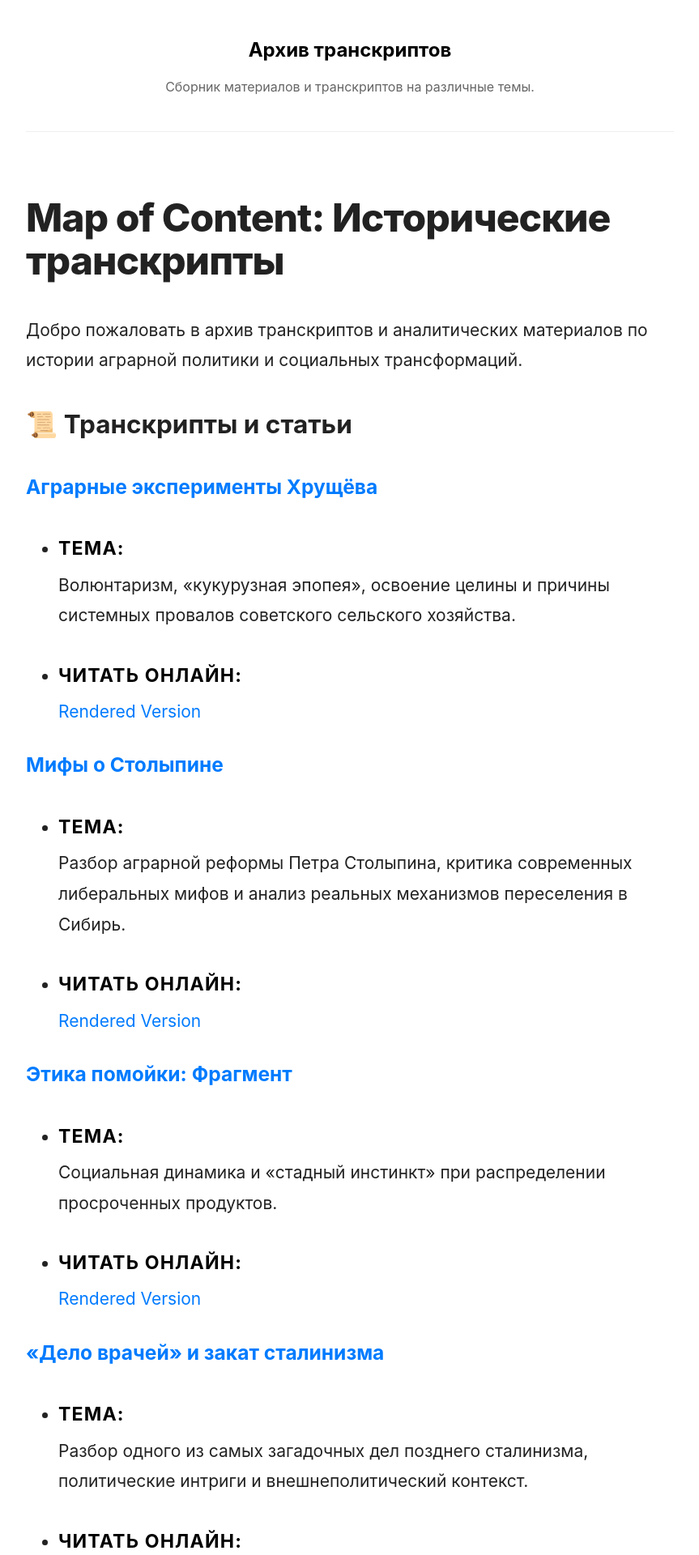
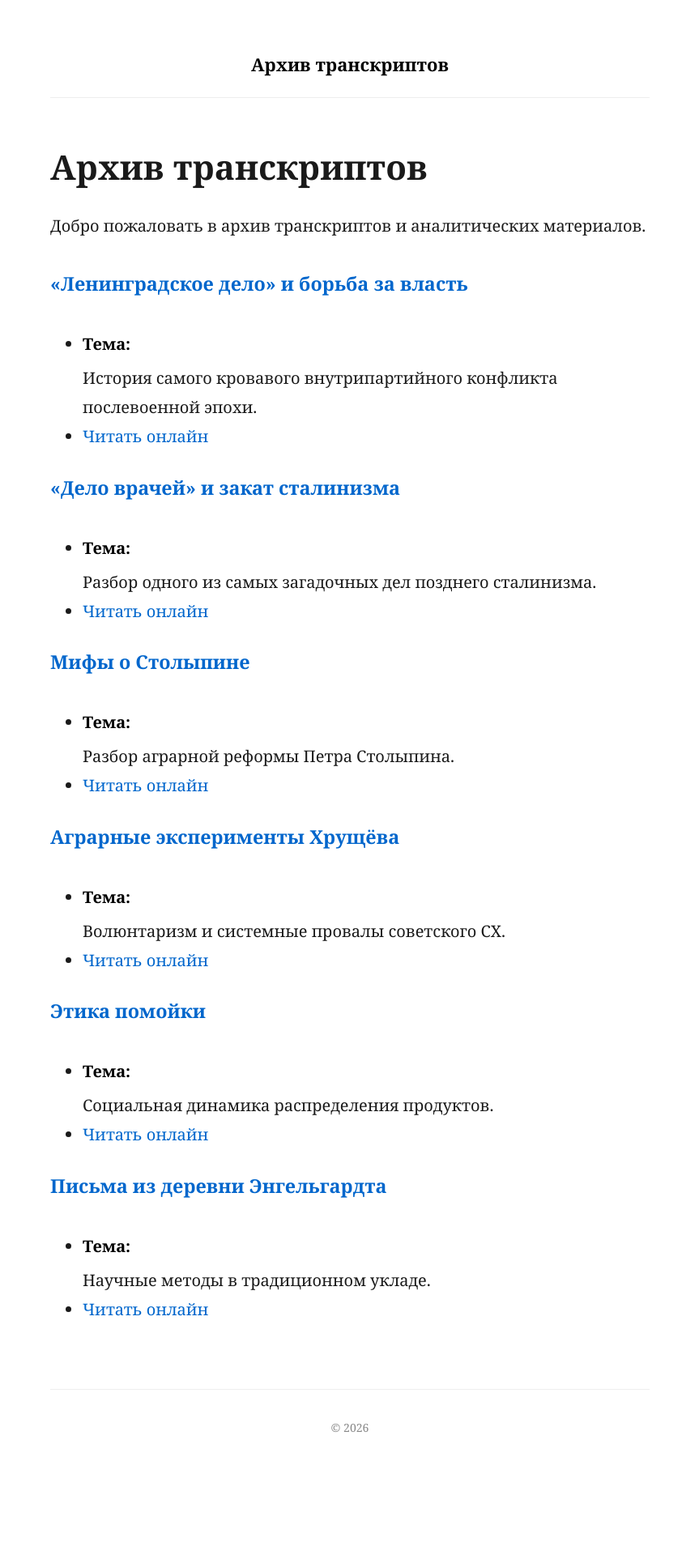
Before and after one commit to alexshanov/transcripts, a Jekyll site: the page built from index.md, in a window 1280 px wide. Shown: the top 1920 px of the page at 81% size, without its empty margins (208-1071 px from the left). Built offline with Jekyll 4.4.1, drawn with Linux system fonts in a browser that asks for light colours; our own code applies the rules of GitHub Pages for plain Markdown files; after the commit the page ends 1857 px from its top, so only the background shows below that; some of the changed text lies outside the part shown.

Commit message:
Full version push with direct layout fix

```diff
--- a/_config.yml
+++ b/_config.yml
@@ -1,4 +1,5 @@
-baseurl: "/transcripts"
 title: Архив транскриптов
 description: Сборник материалов и транскриптов на различные темы.
-# Theme disabled for full custom layout control
+# Minimal config to avoid deployment issues
+markdown: kramdown
+highlighter: rouge
--- a/_layouts/default.html
+++ b/_layouts/default.html
@@ -9,30 +9,28 @@
         body {
             margin: 0;
             padding: 0;
-            font-family: -apple-system, BlinkMacSystemFont, "Segoe UI", Roboto, Georgia, serif;
+            font-family: "Georgia", serif;
             line-height: 1.8;
-            color: #222;
+            color: #1a1a1a;
             background-color: #fff;
-            font-size: 21px;
-            /* Telegraph-like large text */
+            font-size: 20px;
         }
 
         .container {
-            max-width: 800px;
+            max-width: 740px;
             margin: 0 auto;
-            padding: 40px 20px;
+            padding: 60px 20px;
         }
 
         header {
             text-align: center;
-            margin-bottom: 80px;
-            padding-bottom: 40px;
+            margin-bottom: 60px;
             border-bottom: 1px solid #eee;
+            padding-bottom: 20px;
         }
 
         header h1 {
-            font-size: 24px;
-            font-weight: 700;
+            font-size: 22px;
             margin: 0;
         }
 
@@ -41,45 +39,27 @@
             text-decoration: none;
         }
 
-        header p {
-            font-size: 16px;
-            color: #666;
-            margin: 10px 0 0 0;
-        }
-
         main h1 {
-            font-size: 48px;
-            line-height: 1.1;
-            margin-bottom: 40px;
+            font-size: 42px;
+            line-height: 1.2;
+            margin-bottom: 30px;
             font-weight: 800;
-            letter-spacing: -0.02em;
         }
 
         p {
-            margin-bottom: 1.5em;
+            margin-bottom: 1.6em;
         }
 
         strong {
             display: block;
-            margin-top: 1.5em;
-            margin-bottom: 0.2em;
-            font-size: 1.1em;
+            margin-top: 1.8em;
+            margin-bottom: 0.3em;
+            font-weight: 700;
             color: #000;
-            text-transform: uppercase;
-            letter-spacing: 0.05em;
-        }
-
-        footer {
-            margin-top: 100px;
-            padding-top: 40px;
-            border-top: 1px solid #eee;
-            text-align: center;
-            font-size: 14px;
-            color: #888;
         }
 
         a {
-            color: #007bff;
+            color: #0066cc;
             text-decoration: none;
         }
 
@@ -87,25 +67,13 @@
             text-decoration: underline;
         }
 
-        /* Index page list styling */
-        ul.transcript-list {
-            list-style: none;
-            padding: 0;
-        }
-
-        ul.transcript-list li {
-            margin-bottom: 40px;
-        }
-
-        ul.transcript-list h3 {
-            margin: 0 0 10px 0;
-            font-size: 28px;
-        }
-
-        ul.transcript-list p {
-            margin: 0;
-            font-size: 18px;
-            color: #555;
+        footer {
+            margin-top: 80px;
+            text-align: center;
+            font-size: 14px;
+            color: #888;
+            border-top: 1px solid #eee;
+            padding-top: 20px;
         }
     </style>
 </head>
@@ -113,17 +81,14 @@
 <body>
     <div class="container">
         <header>
-            <h1><a href="{{ site.baseurl }}/">{{ site.title }}</a></h1>
-            <p>{{ site.description }}</p>
+            <h1><a href="./">Архив транскриптов</a></h1>
         </header>
-
         <main>
             {{ content }}
         </main>
-
         <footer>
-            <p>&copy; {{ site.time | date: '%Y' }} {{ site.title }}</p>
-            </main>
+            <p>&copy; {{ site.time | date: '%Y' }}</p>
+        </footer>
     </div>
 </body>
 
--- a/index.md
+++ b/index.md
@@ -2,42 +2,30 @@
 layout: default
 ---
 
-# Map of Content: Исторические транскрипты
+# Архив транскриптов
 
+Добро пожаловать в архив транскриптов и аналитических материалов.
 
-Добро пожаловать в архив транскриптов и аналитических материалов по истории аграрной политики и социальных трансформаций.
+### [«Ленинградское дело» и борьба за власть](leningrad_affair.md)
+*   **Тема:** История самого кровавого внутрипартийного конфликта послевоенной эпохи.
+*   [Читать онлайн](leningrad_affair.html)
 
-## 📜 Транскрипты и статьи
+### [«Дело врачей» и закат сталинизма](doctors_plot.md)
+*   **Тема:** Разбор одного из самых загадочных дел позднего сталинизма.
+*   [Читать онлайн](doctors_plot.html)
+
+### [Мифы о Столыпине](stolypin_myths.md)
+*   **Тема:** Разбор аграрной реформы Петра Столыпина.
+*   [Читать онлайн](stolypin_myths.html)
 
 ### [Аграрные эксперименты Хрущёва](khrushchev_agriculture.md)
-*   **Тема:** Волюнтаризм, «кукурузная эпопея», освоение целины и причины системных провалов советского сельского хозяйства.
-*   **Читать онлайн:** [Rendered Version](https://alexshanov.github.io/transcripts/khrushchev_agriculture.html)
+*   **Тема:** Волюнтаризм и системные провалы советского СХ.
+*   [Читать онлайн](khrushchev_agriculture.html)
 
-### [Мифы о Столыпине](stolypin_myths.md)
-*   **Тема:** Разбор аграрной реформы Петра Столыпина, критика современных либеральных мифов и анализ реальных механизмов переселения в Сибирь.
-*   **Читать онлайн:** [Rendered Version](https://alexshanov.github.io/transcripts/stolypin_myths.html)
-
-### [Этика помойки: Фрагмент](dumpster_ethics.md)
-*   **Тема:** Социальная динамика и «стадный инстинкт» при распределении просроченных продуктов.
-*   **Читать онлайн:** [Rendered Version](https://alexshanov.github.io/transcripts/dumpster_ethics.html)
-
-### [«Дело врачей» и закат сталинизма](doctors_plot.md)
-*   **Тема:** Разбор одного из самых загадочных дел позднего сталинизма, политические интриги и внешнеполитический контекст.
-*   **Читать онлайн:** [Rendered Version](https://alexshanov.github.io/transcripts/doctors_plot.html)
-
-### [«Ленинградское дело» и борьба за власть](leningrad_affair.md)
-*   **Тема:** История самого кровавого внутрипартийного конфликта послевоенной эпохи, судьба Кузнецова и роль Маленкова.
-*   **Читать онлайн:** [Rendered Version](https://alexshanov.github.io/transcripts/leningrad_affair.html)
+### [Этика помойки](dumpster_ethics.md)
+*   **Тема:** Социальная динамика распределения продуктов.
+*   [Читать онлайн](dumpster_ethics.html)
 
 ### [Письма из деревни Энгельгардта](engelhardt.md)
-
-*   **Тема:** Уникальный опыт Александра Энгельгардта по взаимодействию с крестьянской общиной и внедрению научных методов в традиционный уклад.
-*   **Читать онлайн:** [Rendered Version](https://alexshanov.github.io/transcripts/engelhardt.html)
-
-
-
----
-
-## 🛠 Навигация по репозиторию
-*   `_config.yml` — Конфигурация темы Jekyll для GitHub Pages.
-*   В репозитории используются Markdown-файлы с поддержкой Jekyll для удобного чтения онлайн.
+*   **Тема:** Научные методы в традиционном укладе.
+*   [Читать онлайн](engelhardt.html)
```
